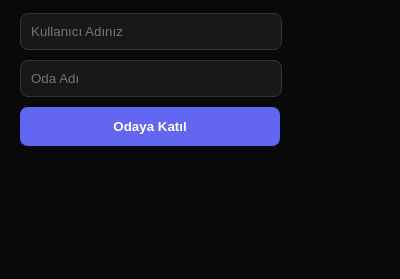
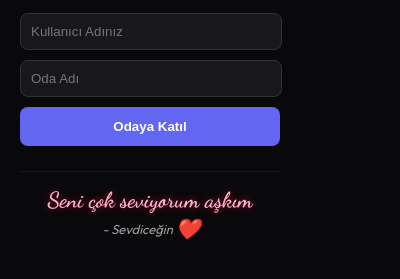
Before and after one commit to serdalswd/film-izleme-sitesi, a browser extension: page extension/popup.html in a window 400 px wide. Shown: the part 113-392 px from the top of the page. Drawn offline with Linux system fonts and the light colour scheme.

Commit message:
Popup paneline romantik dipnot eklendi

```diff
--- a/extension/popup.css
+++ b/extension/popup.css
@@ -72,3 +72,40 @@ button:hover {
     font-size: 0.8rem;
     margin-top: 10px;
 }
+
+.romantic-footer {
+    margin-top: 25px;
+    padding-top: 15px;
+    border-top: 1px solid rgba(255, 0, 85, 0.2);
+}
+
+.love-msg {
+    font-family: 'Dancing Script', cursive;
+    color: #ffb3c6;
+    font-size: 22px;
+    margin: 0 0 5px 0;
+    text-shadow: 0 0 8px rgba(255, 0, 85, 0.6);
+}
+
+.love-note {
+    font-size: 13px;
+    color: rgba(255, 255, 255, 0.6);
+    margin: 0;
+    font-style: italic;
+}
+
+.beating-heart {
+    display: inline-block;
+    color: #ff0055;
+    animation: popupHeartbeat 1.2s infinite;
+    font-size: 16px;
+    margin-left: 2px;
+}
+
+@keyframes popupHeartbeat {
+    0% { transform: scale(1); }
+    15% { transform: scale(1.3); }
+    30% { transform: scale(1); }
+    45% { transform: scale(1.3); }
+    60% { transform: scale(1); }
+}
--- a/extension/popup.html
+++ b/extension/popup.html
@@ -5,6 +5,7 @@
     <title>SyncPlay</title>
     <link rel="stylesheet" href="popup.css">
     <link href="https://fonts.googleapis.com/css2?family=Outfit:wght@400;600&display=swap" rel="stylesheet">
+    <link href="https://fonts.googleapis.com/css2?family=Dancing+Script:wght@700&display=swap" rel="stylesheet">
 </head>
 <body>
     <div class="container">
@@ -24,6 +25,11 @@
             <p id="userDisplay"></p>
             <button id="leaveBtn">Ayrıl</button>
         </div>
+
+        <div class="romantic-footer">
+            <p class="love-msg">Seni çok seviyorum aşkım</p>
+            <p class="love-note">- Sevdiceğin <span class="beating-heart">❤️</span></p>
+        </div>
     </div>
     <script src="popup.js"></script>
 </body>
```
Also changed, not shown: 1 other file.
